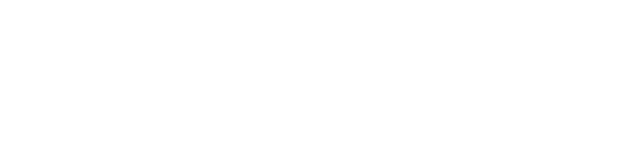
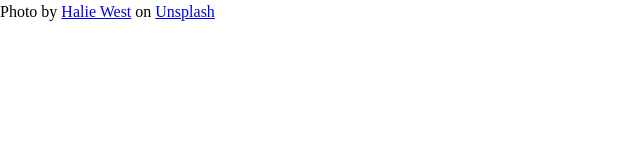
Before and after one commit to bagasprimanto/odin-signup-form, a plain HTML site: page index.html in a window 1280 px wide. Shown: the whole page, without its empty margins (0-640 px from the left). Drawn offline with Linux system fonts and the light colour scheme.

Commit message:
Added background image into the images folder

```diff
--- a/index.html
+++ b/index.html
@@ -9,7 +9,11 @@
 </head>
 
 <body>
-
+    <p>Photo by <a
+            href="https://unsplash.com/@haliewestphoto?utm_content=creditCopyText&utm_medium=referral&utm_source=unsplash">Halie
+            West</a> on <a
+            href="https://unsplash.com/photos/green-leaf-plant-in-close-up-photography-25xggax4bSA?utm_content=creditCopyText&utm_medium=referral&utm_source=unsplash">Unsplash</a>
+    </p>
 </body>
 
 </html>
```
Also changed, not shown: images/background-img.jpg (added).
